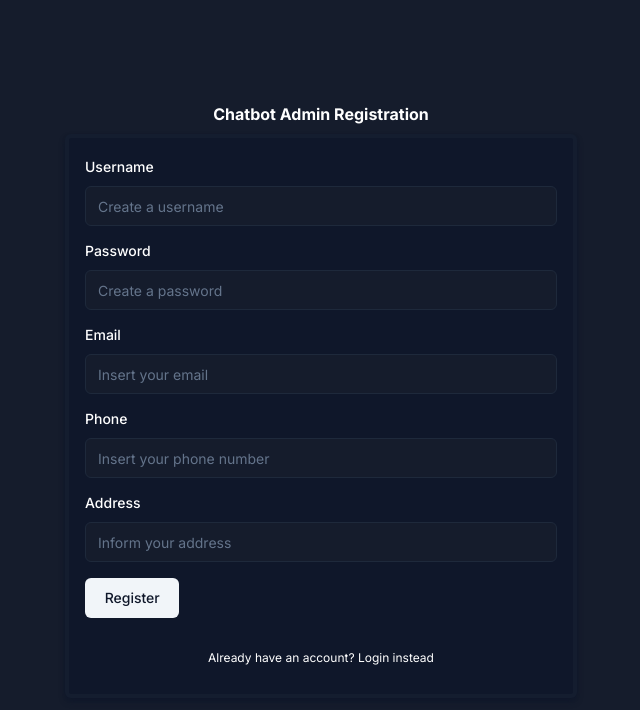
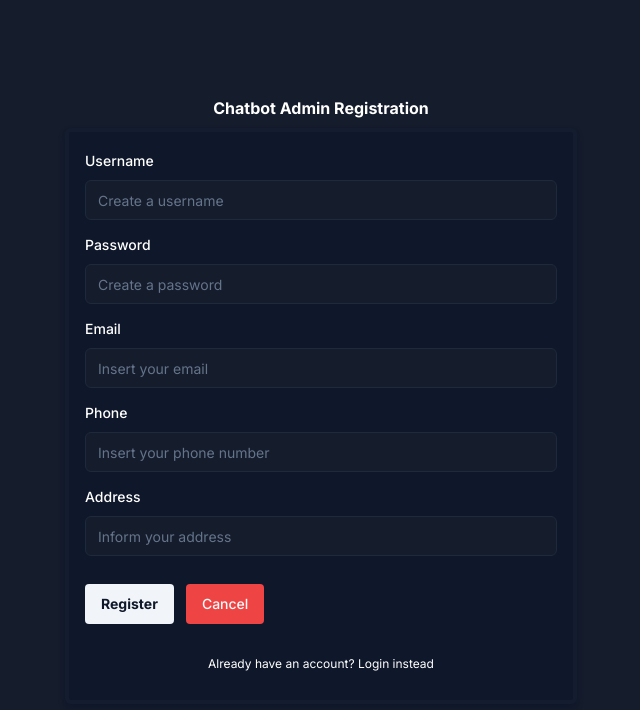
Before and after one commit to izzyandrade/nextjs-dashboard, a Next.js app: page /register in a window 1280 px wide. Shown: the top 710 px of the page, without its empty margins (319-959 px from the left). Built offline with nearby package versions, Linux system fonts and the light colour scheme.

Commit message:
feat: added signup form validation and password encryption

```diff
--- a/app/lib/actions.ts
+++ b/app/lib/actions.ts
@@ -2,6 +2,7 @@
 
 import { User } from './models';
 import { connectToDB } from './utils';
+import bcrypt from 'bcrypt';
 
 export const addUser = async (formData: FormData) => {
 	const { username, email, password, phone, address, isAdmin, isActive } =
@@ -9,10 +10,13 @@ export const addUser = async (formData: FormData) => {
 
 	try {
 		await connectToDB();
+
+		const salt = await bcrypt.genSalt(10);
+		const hashedPassword = await bcrypt.hash(password as string, salt);
 		const newUser = new User({
 			username,
 			email,
-			password,
+			password: hashedPassword,
 			phone,
 			address,
 			isAdmin,
--- a/app/lib/models.ts
+++ b/app/lib/models.ts
@@ -13,6 +13,7 @@ export interface UserModel {
 	createdAt?: Date;
 	updatedAt?: Date;
 }
+
 const userSchema = new Schema<UserModel>(
 	{
 		username: {
--- a/app/register/page.tsx
+++ b/app/register/page.tsx
@@ -18,15 +18,21 @@ import {
 import { Input } from '@/components/ui/input';
 import Link from 'next/link';
 import { formFields } from './formFields';
+import validator from 'validator';
 
 const formSchema = z.object({
-	username: z.string().min(2, {
-		message: 'Username must be at least 2 characters.',
+	username: z.string().min(4, {
+		message: 'Username must be at least 4 characters.',
 	}),
-	email: z.string().email(),
-	phone: z.string(),
-	address: z.string(),
-	password: z.string(),
+	email: z
+		.string()
+		.min(1, { message: 'Field is required' })
+		.email({ message: 'Must be a valid email' }),
+	phone: z.string().refine(validator.isMobilePhone, {
+		message: 'Please insert a valid mobile phone number',
+	}),
+	address: z.string().min(1, { message: 'Field is required' }),
+	password: z.string().min(1, { message: 'Field is required' }),
 });
 
 export default function RegisterPage() {
@@ -41,12 +47,28 @@ export default function RegisterPage() {
 		},
 	});
 
+	function resetForm() {
+		form.reset();
+		form.clearErrors();
+		form.setFocus('username');
+	}
+
 	return (
 		<div className='flex h-screen flex-col items-center justify-center gap-2'>
 			<h4 className='font-bold'>Chatbot Admin Registration</h4>
 			<div className='w-[40%] space-y-8 rounded-md border-4 border-slate-800 border-opacity-35 bg-slate-900 p-4 pb-7 shadow-md shadow-slate-900'>
 				<Form {...form}>
-					<form className='flex flex-col gap-3' action={addUser}>
+					<form
+						className='flex flex-col gap-3'
+						action={async (formData) => {
+							const formReturn = await form.trigger();
+							console.log('formReturn', formReturn);
+							if (!formReturn) return;
+							addUser(formData);
+							resetForm();
+							return true; // prevent default form submission behavior
+						}}
+					>
 						{formFields.map((formField) => {
 							return (
 								<FormField
@@ -60,6 +82,7 @@ export default function RegisterPage() {
 												<Input
 													placeholder={formField.placeholder}
 													type={formField.type}
+													{...form.register(formField.name)}
 													{...field}
 												/>
 											</FormControl>
@@ -69,13 +92,23 @@ export default function RegisterPage() {
 								/>
 							);
 						})}
+						<div className='flex flex-row items-center justify-start gap-3'>
 							<Button
 								type='submit'
-							className='mt-1 w-[20%]'
+								className='mt-4 rounded px-4 py-2 font-bold transition-all ease-in'
 								variant={'secondary'}
 							>
 								Register
 							</Button>
+							<Button
+								type='reset'
+								className='font-boldtransition-all mt-4 rounded px-4 py-2 ease-in'
+								onClick={resetForm}
+								variant='destructive'
+							>
+								Cancel
+							</Button>
+						</div>
 					</form>
 				</Form>
 				<div className='mt-8 flex items-center justify-center text-xs'>
--- a/package.json
+++ b/package.json
@@ -15,22 +15,27 @@
 		"@hookform/resolvers": "^3.3.4",
 		"@radix-ui/react-label": "^2.0.2",
 		"@radix-ui/react-slot": "^1.0.2",
+		"bcrypt": "^5.1.1",
 		"class-variance-authority": "^0.7.0",
 		"clsx": "^2.1.0",
 		"mongodb": "^6.4.0",
 		"mongoose": "^8.2.0",
 		"next": "14.1.0",
+		"next-auth": "^5.0.0-beta.3",
 		"react": "^18",
 		"react-dom": "^18",
 		"react-hook-form": "^7.51.0",
 		"tailwind-merge": "^2.2.1",
 		"tailwindcss-animate": "^1.0.7",
+		"validator": "^13.11.0",
 		"zod": "^3.22.4"
 	},
 	"devDependencies": {
+		"@types/bcrypt": "^5.0.2",
 		"@types/node": "^20",
 		"@types/react": "^18",
 		"@types/react-dom": "^18",
+		"@types/validator": "^13.11.9",
 		"autoprefixer": "^10.0.1",
 		"eslint": "^8",
 		"eslint-config-next": "14.1.0",
```
Also changed, not shown: 1 other file (tests, documents, lock files or other folders). Lines whose indentation alone changed are shown as unchanged.
